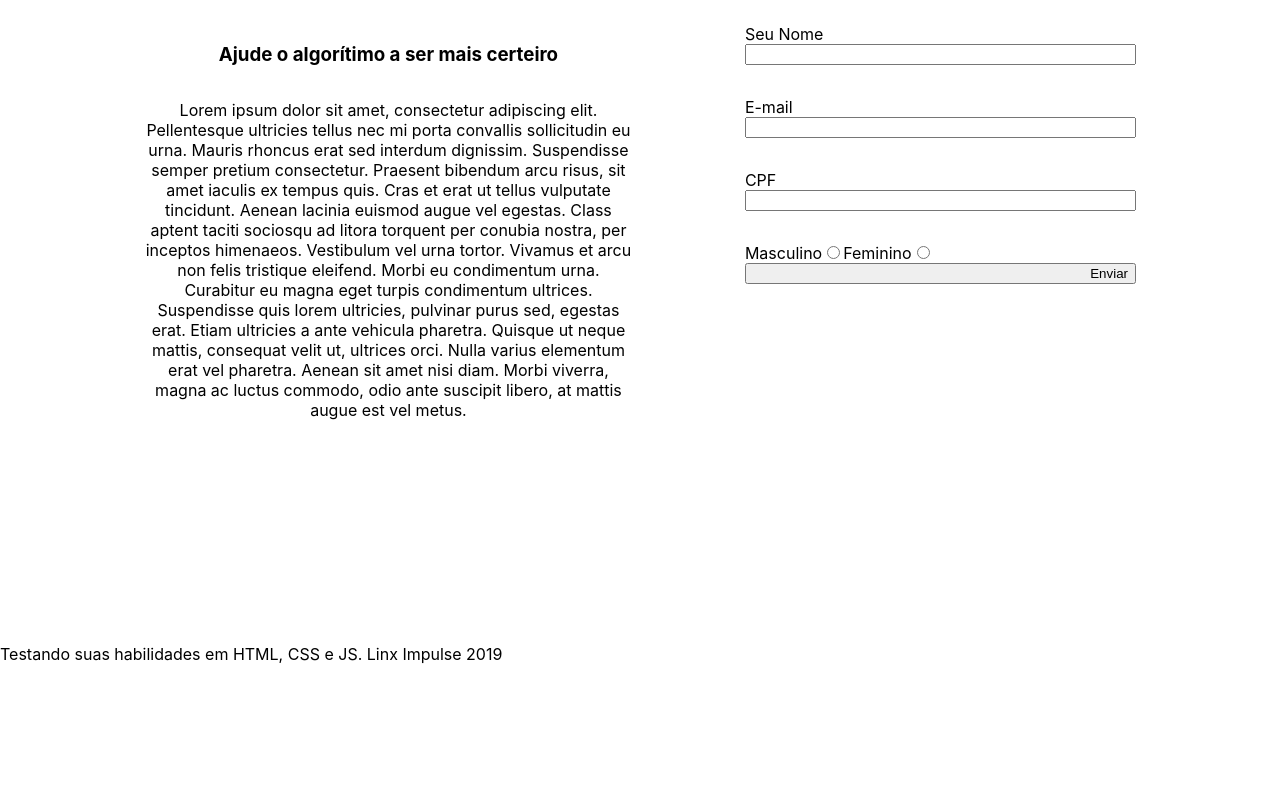
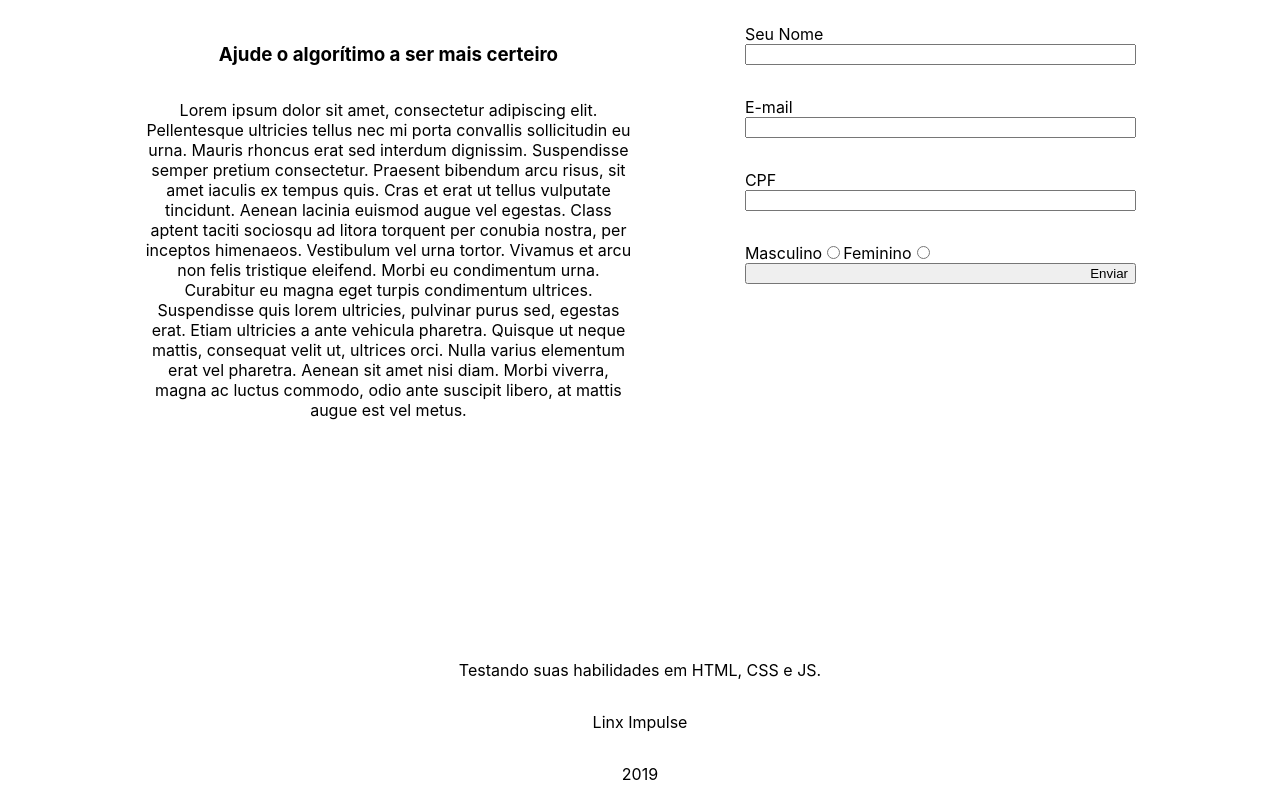
Before and after one commit to mathocihara/my-app, a React (Create React App) app: page / in a window 1280 px wide. Shown: the part 411-1211 px from the top of the page. Before the commit the page ends 1075 px from the top, so only its background shows below. Built offline with nearby package versions, Linux system fonts and the light colour scheme.

Commit message:
footer estilizado

```diff
--- /dev/null
+++ b/src/componentes/footer.css
@@ -0,0 +1,5 @@
+.footer{
+    display: flex;
+    flex-direction: column;
+    text-align: center;
+}
--- a/src/componentes/footer.jsx
+++ b/src/componentes/footer.jsx
@@ -1,10 +1,13 @@
 import React from 'react';
-
+import './footer.css'
 function Footer (){
 
 return(
-
-    <p>Testando suas habilidades em HTML, CSS e JS. Linx Impulse 2019</p>
+<div className='footer'>
+    <p>Testando suas habilidades em HTML, CSS e JS.</p>
+    <p>Linx Impulse</p>
+    <p>2019</p>
+</div>
 )
 
 }
```
